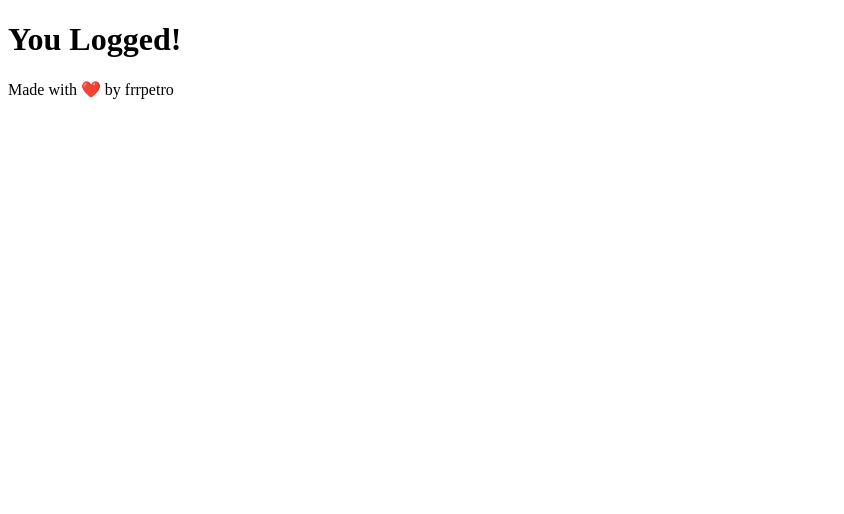
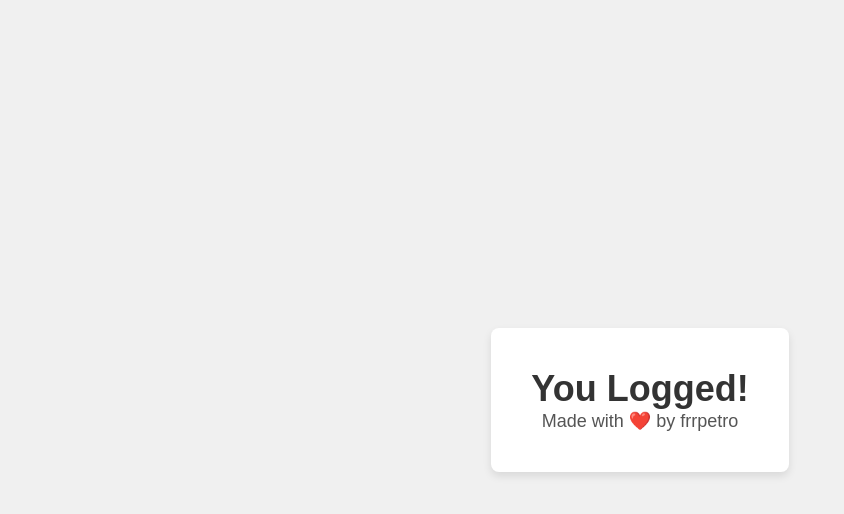
Before and after one commit to frrpetro/login-site, a plain HTML site: page logged.html in a window 1280 px wide. Shown: the whole page, without its empty margins (0-844 px from the left). Drawn offline with Linux system fonts and the light colour scheme.

Commit message:
Update logged.html

```diff
--- a/logged.html
+++ b/logged.html
@@ -4,7 +4,7 @@
     <meta charset="UTF-8">
     <meta name="viewport" content="width=device-width, initial-scale=1.0">
     <title>You Logged!</title>
-    <link rel="stylesheet" href="css's/style3.css">
+    <link rel="stylesheet" href="style3.css">
 </head>
 <body>
     <div class="container">
```
